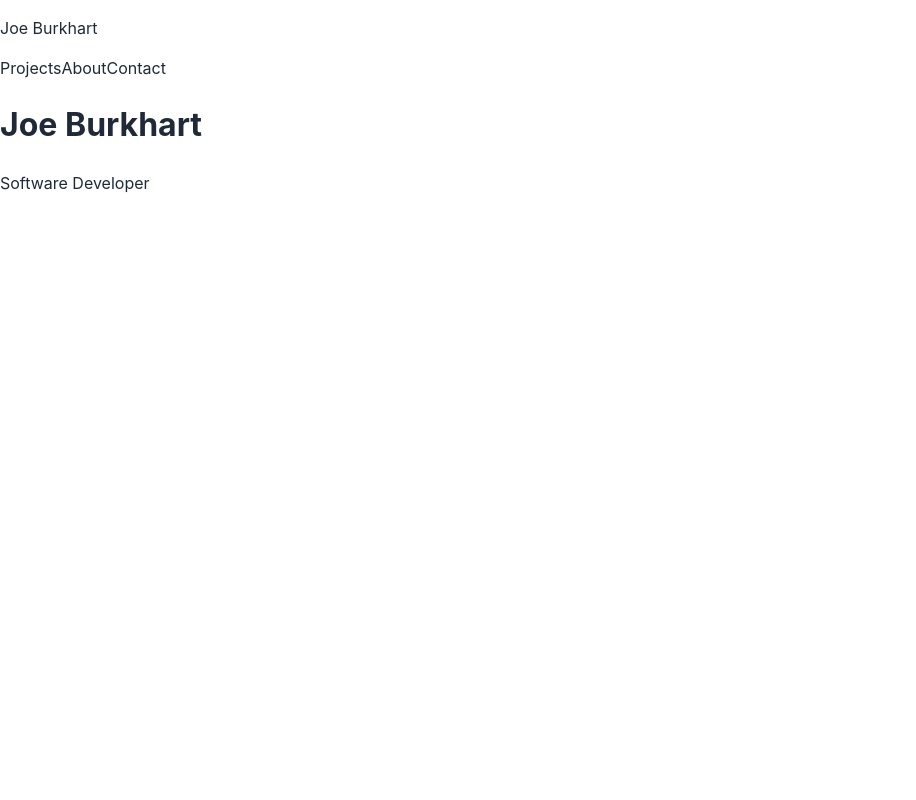
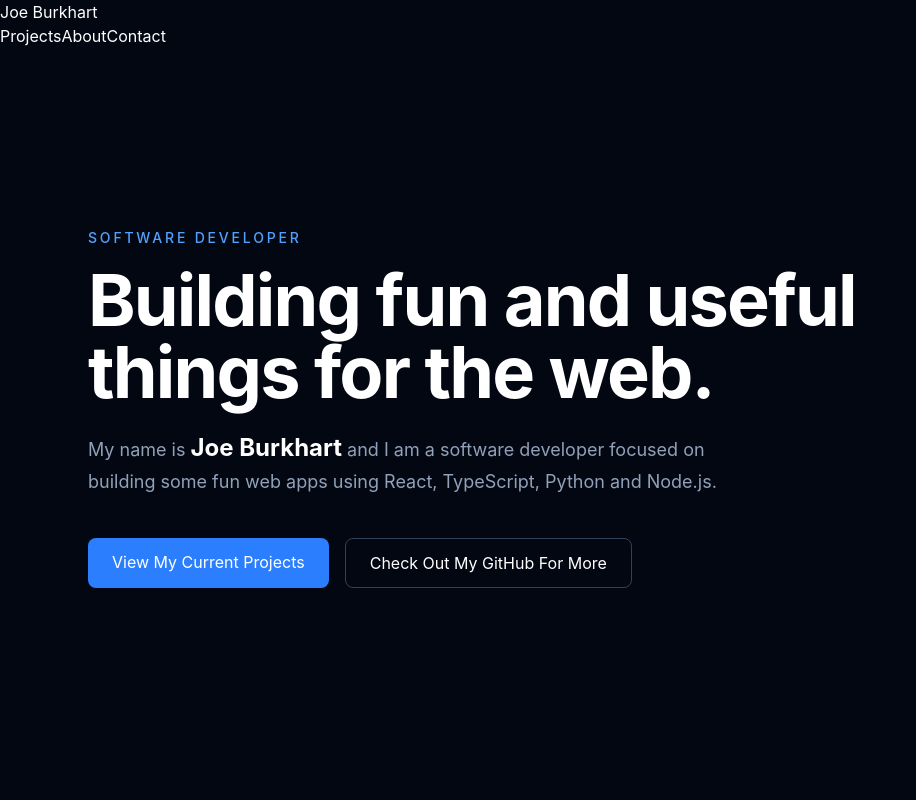
Before and after one commit to jburky15/portfolio-main, a React app: page / in a window 1280 px wide. Shown: the top 800 px of the page, without its empty margins (0-916 px from the left). Built offline with nearby package versions, Linux system fonts and the light colour scheme; the HTML template or start-up script is replaced by a standard one.

Commit message:
Added some styling and the main 'Hero' component

```diff
--- a/package.json
+++ b/package.json
@@ -10,8 +10,10 @@
     "preview": "vite preview"
   },
   "dependencies": {
+    "@tailwindcss/vite": "^4.3.3",
     "react": "^19.2.8",
-    "react-dom": "^19.2.8"
+    "react-dom": "^19.2.8",
+    "tailwindcss": "^4.3.3"
   },
   "devDependencies": {
     "@eslint/js": "^10.0.1",
--- a/src/App.tsx
+++ b/src/App.tsx
@@ -1,16 +1,21 @@
 import Navbar from './components/Navbar'
+import Hero from './components/Hero'
 
 function App() {
+  return (
+    <div className="min-h-screen bg-gray-950 text-white">
+      <Navbar />
+      <Hero />
 
-  return (
-    <div>
-     <Navbar />
+      <main className="mx-auto max-w-6xl px-6 py-24">
+        <h1 className="text-5xl font-bold tracking-tight">
+          Joseph Burkhart
+        </h1>
 
-     <main>
-        <h1>Joe Burkhart</h1>
-        <p>Software Developer</p>
+        <p className="mt-4 text-xl text-gray-400">
+          Software Developer
+        </p>
       </main>
-
     </div>
   )
 }
--- /dev/null
+++ b/src/components/Hero.tsx
@@ -0,0 +1,35 @@
+export default function Hero() {
+    return (
+        <section className="min-h-[calc(100vh-80px)] flex items-center">
+            <div className="mx-auto w-full max-w-6xl px-6 py-24">
+                <p className="mb-4 text-sm font-medium uppercase tracking-[0.2em] text-blue-400">
+                    Software Developer
+                </p>
+
+                <h1 className="max-w-4xl text-5xl font-bold tracking-tight text-white sm:text-6xl lg:text-7xl">
+                    Building fun and useful things for the web.
+                </h1>
+
+                <p className="mt-6 max-w-2xl text-lg leading-8 text-slate-400">
+                    My name is <span className="text-white text-2xl font-bold">Joe Burkhart</span> and I am a software developer focused on building some fun web apps using React, TypeScript, Python and Node.js.
+                </p>
+
+                <div className="mt-10 flex flex-wrap gap-4">
+                    <a href="#projects"
+                        className="rounded-lg bg-blue-500 px-6 py-3 font-medium text-white transition hover:bg-blue-400 focus:outline-none focus:ring-2 focus:ring-blue-400 focus:ring-offset-2"
+                    >
+                        View My Current Projects
+                    </a>
+
+                    <a href="https://github.com/jburky15"
+                        target="_blank"
+                        rel="noreferrer"
+                        className="rounded-lg border border-slate-700 px-6 py-3 fount-medium text-slate-200 transition hover:border-slate-500 hover:bg-slate-900 focus:outline-none focus:ring-2 focus:ring-blue-400 focus:ring-offset-2"
+                    >
+                        Check Out My GitHub For More
+                    </a>
+                </div>
+            </div>
+        </section>
+    )
+}
--- a/src/index.css
+++ b/src/index.css
@@ -1,10 +1,14 @@
+@import "tailwindcss";
+
 :root {
   font-family: Inter, system-ui, -apple-system, BlinkMacSystemFont, "Segoe UI",
     sans-serif;
   line-height: 1.5;
   font-weight: 400;
-  color: #1f2937;
+  color: #111827;
   background: #ffffff;
+  font-synthesis: none;
+  text-rendering: optimizeLegibility;
 }
 
 * {
@@ -20,12 +24,12 @@ body {
   min-width: 320px;
 }
 
+a {
+  color: inherit;
+  text-decoration: none;
+}
+
 button,
 a {
   font: inherit;
 }
-
-a {
-  color: inherit;
-  text-decoration: none;
-}
--- a/vite.config.ts
+++ b/vite.config.ts
@@ -1,7 +1,7 @@
+import { defineConfig } from 'vite'
 import react from '@vitejs/plugin-react'
-import { defineConfig } from 'vite'
+import tailwindcss from '@tailwindcss/vite'
 
-// https://vite.dev/config/
 export default defineConfig({
-  plugins: [react()],
+  plugins: [react(), tailwindcss()],
 })
```
Also changed, not shown: src/components/Navbar.tsx (line endings or trailing spaces), 1 other file (tests, documents, lock files or other folders).
